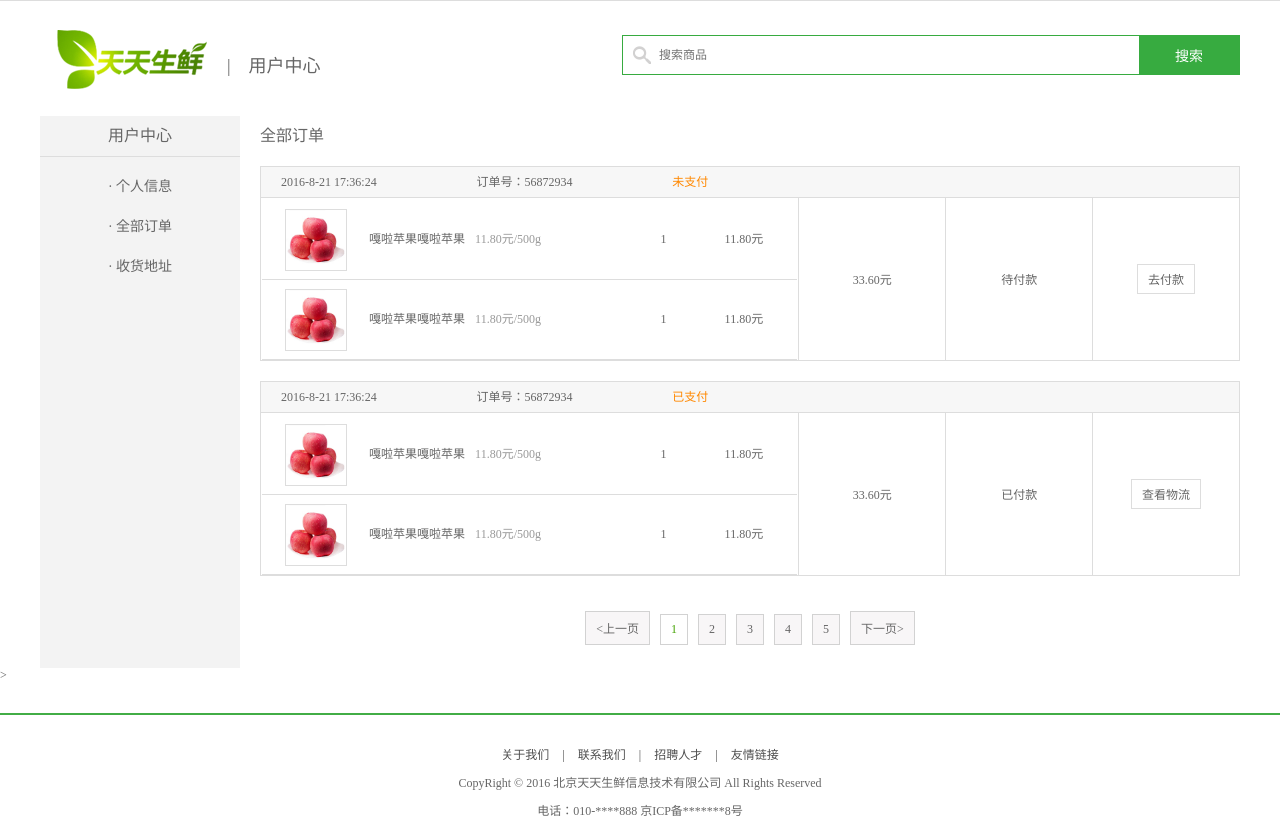
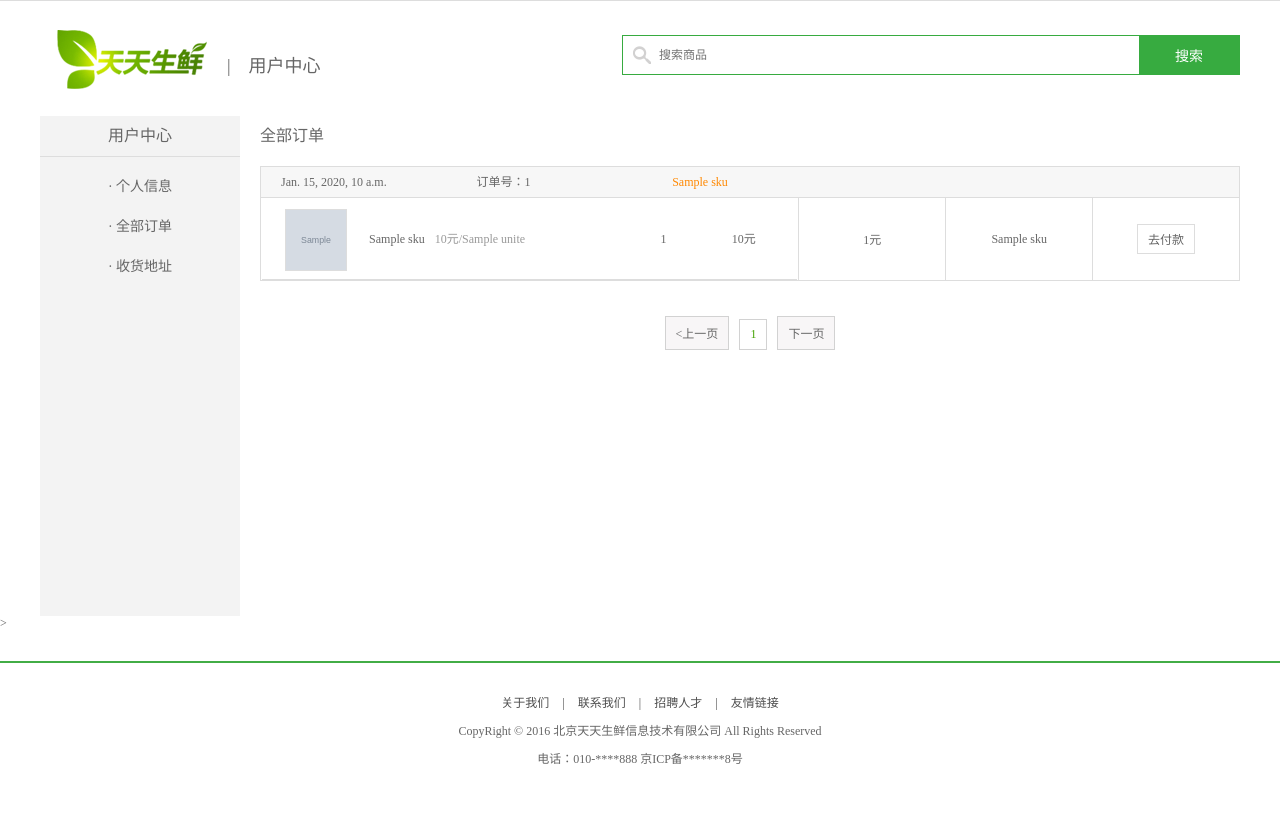
Before and after one commit to Mahonghui/daily_fresh, a Django app: template templates/user_center_order.html in a window 1280 px wide. Shown: the part 29-848 px from the top of the page. After the commit the page ends 793 px from the top, so only its background shows below. Run offline with Django 3.2, Linux system fonts and the light colour scheme; the template is opened without the code that fills it: most values are stand-ins (such as "Sample title", 1, 10 or a date in 2020); grey boxes marked "Sample" are stand-in pictures.

Commit message:
fix bug in order module

```diff
--- a/templates/user_center_order.html
+++ b/templates/user_center_order.html
@@ -3,73 +3,53 @@
 {% block right_content %}
 		<div class="right_content clearfix">
 				<h3 class="common_title2">全部订单</h3>
+			{% for order in page %}
 				<ul class="order_list_th w978 clearfix">
-					<li class="col01">2016-8-21 17:36:24</li>
-					<li class="col02">订单号：56872934</li>
-					<li class="col02 stress">未支付</li>
-				</ul>
-
-				<table class="order_list_table w980">
-					<tbody>
-						<tr>
-							<td width="55%">
-								<ul class="order_goods_list clearfix">
-									<li class="col01"><img src="{% static 'images/goods02.jpg' %}"></li>
-									<li class="col02">嘎啦苹果嘎啦苹果<em>11.80元/500g</em></li>
-									<li class="col03">1</li>
-									<li class="col04">11.80元</li>
-								</ul>
-								<ul class="order_goods_list clearfix">
-									<li class="col01"><img src="{% static 'images/goods02.jpg' %}"></li>
-									<li class="col02">嘎啦苹果嘎啦苹果<em>11.80元/500g</em></li>
-									<li class="col03">1</li>
-									<li class="col04">11.80元</li>
-								</ul>
-							</td>
-							<td width="15%">33.60元</td>
-							<td width="15%">待付款</td>
-							<td width="15%"><a href="#" class="oper_btn">去付款</a></td>
-						</tr>
-					</tbody>
-				</table>
-
-				<ul class="order_list_th w978 clearfix">
-					<li class="col01">2016-8-21 17:36:24</li>
-					<li class="col02">订单号：56872934</li>
-					<li class="col02 stress">已支付</li>
+					<li class="col01">{{ order.create_time }}</li>
+					<li class="col02">订单号：{{ order.order_id  }}</li>
+					<li class="col02 stress">{{ order.status_name }}</li>
 				</ul>
 				<table class="order_list_table w980">
 					<tbody>
 						<tr>
 							<td width="55%">
+								{% for good in order.goods %}
 								<ul class="order_goods_list clearfix">
-									<li class="col01"><img src="{% static 'images/goods02.jpg' %}"></li>
-									<li class="col02">嘎啦苹果嘎啦苹果<em>11.80元/500g</em></li>
-									<li class="col03">1</li>
-									<li class="col04">11.80元</li>
+									<li class="col01"><img src="{{ good.sku.image.url }}"></li>
+									<li class="col02">{{ good.sku.name }}<em>{{ good.price }}元/{{ good.sku.unite }}</em></li>
+									<li class="col03">{{ good.count }}</li>
+									<li class="col04">{{ good.sum }}元</li>
 								</ul>
-								<ul class="order_goods_list clearfix">
-									<li class="col01"><img src="{% static 'images/goods02.jpg' %}"></li>
-									<li class="col02">嘎啦苹果嘎啦苹果<em>11.80元/500g</em></li>
-									<li class="col03">1</li>
-									<li class="col04">11.80元</li>
-								</ul>
+								{% endfor %}
 							</td>
-							<td width="15%">33.60元</td>
-							<td width="15%">已付款</td>
-							<td width="15%"><a href="#" class="oper_btn">查看物流</a></td>
+							<td width="15%">{{ order.total_price }}元</td>
+							<td width="15%">{{ order.status_name }}</td>
+							<td width="15%"><a href="#" class="oper_btn">去付款</a></td>
 						</tr>
 					</tbody>
 				</table>
+			{% empty %}
+			<h3>暂无订单</h3>
+			{% endfor %}
 
 				<div class="pagenation">
-					<a href="#"><上一页</a>
-					<a href="#" class="active">1</a>
-					<a href="#">2</a>
-					<a href="#">3</a>
-					<a href="#">4</a>
-					<a href="#">5</a>
-					<a href="#">下一页></a>
+					{% if page.has_previous %}
+					<a href="{% url 'users:user_center_order' page.previous_page_number %}"><上一页</a>
+					{% else %}
+					<a href="javascript:void(0)"><上一页</a>
+					{% endif %}
+					{% for page_index in page.paginator.page_range %}
+					{% if page.number == page_index %}
+					<a href="{% url 'users:user_center_order' page_index %}" class="active">{{ page_index }}</a>
+					{% else %}
+					<a href="{% url 'users:user_center_order' page_index %}">{{ page_index }}</a>
+					{% endif %}
+					{% endfor %}
+					{% if page.has_next %}
+					<a href="{% url 'users:user_center_order' page.next_page_number %}">下一页></a>
+					{% else %}
+					<a href="javascript" >下一页</a>
+					{% endif %}
 				</div>
 		</div>
 {% endblock right_content %}
```
Also changed, not shown: apps/orders/views.py (+39 -21 lines).
